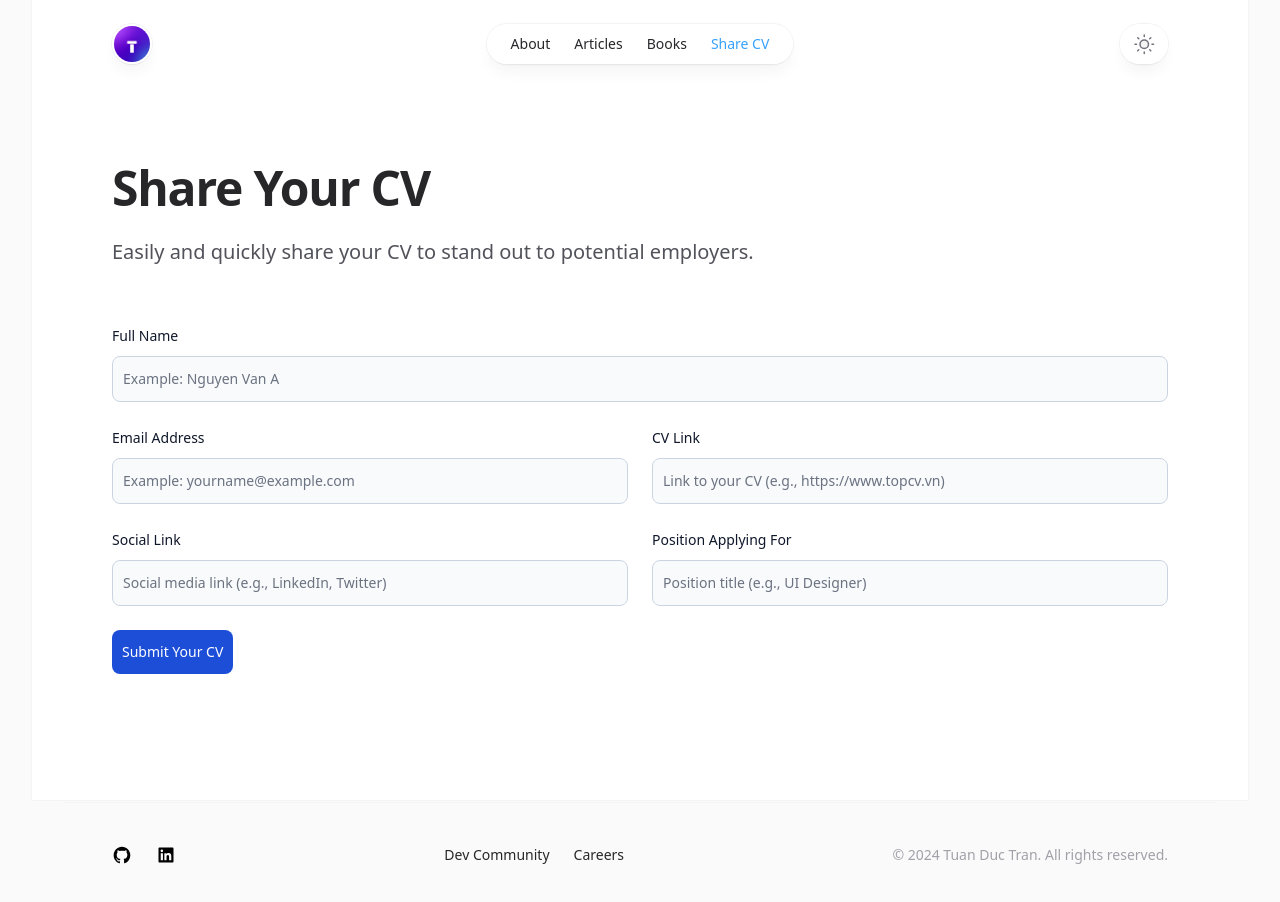
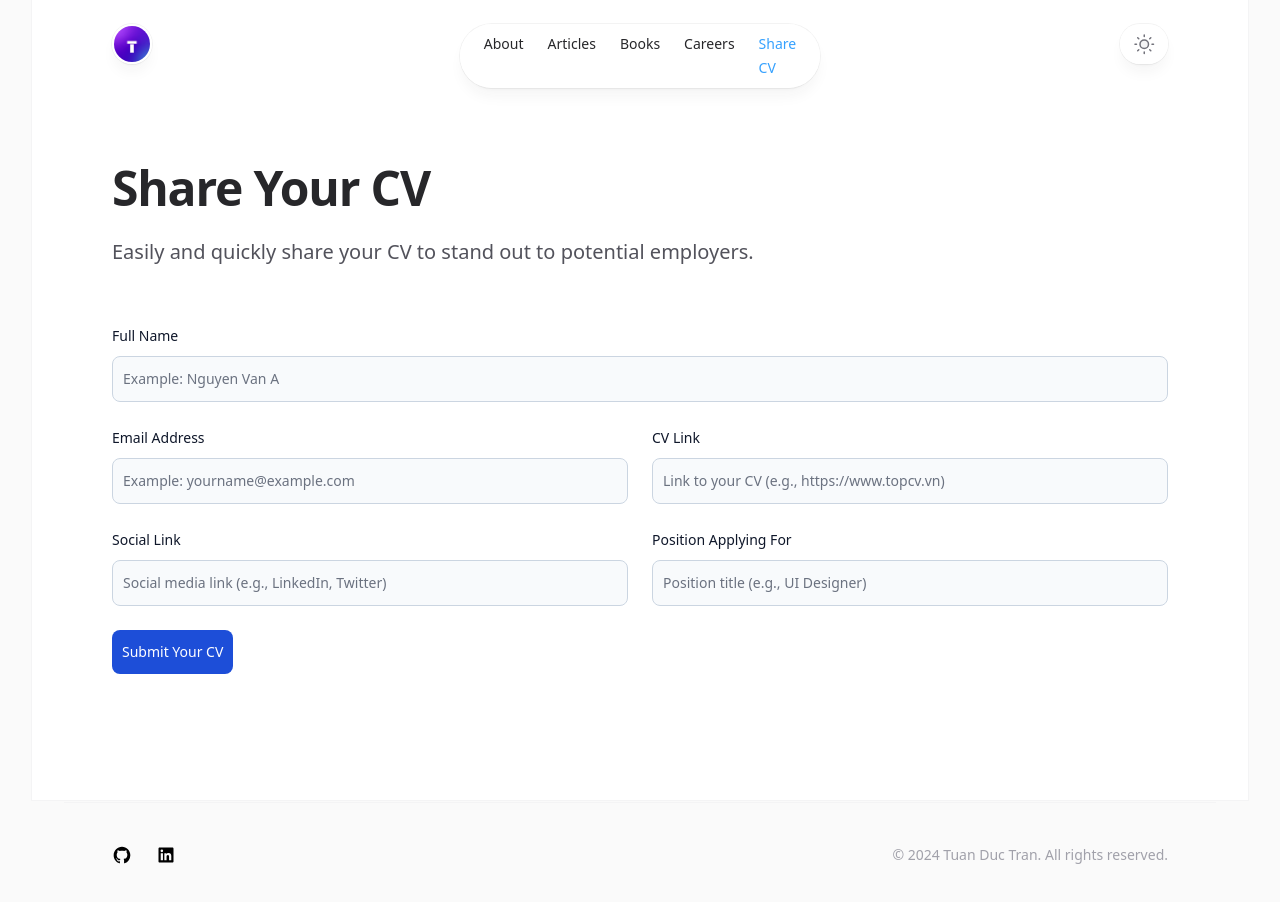
Before and after one commit to tuanductran/site, a Next.js app: page /share-cv in a window 1280 px wide. Shown: the top 902 px of the page. Built offline with nearby package versions, Linux system fonts and the light colour scheme.

Commit message:
[1cfe7e2] Performance

```diff
--- a/app/articles/[slug]/page.tsx
+++ b/app/articles/[slug]/page.tsx
@@ -25,7 +25,7 @@ export async function generateMetadata({
   } = post
 
   const canonicalUrl = `${siteConfig.siteURL}/articles/${slug}`
-  const ogImageUrl = `${siteConfig.apiURL}/og?title=${title}`
+  const ogImageUrl = `${siteConfig.apiURL}/og?title=${encodeURIComponent(title)}`
 
   return {
     alternates: {
--- a/app/articles/page.tsx
+++ b/app/articles/page.tsx
@@ -17,7 +17,7 @@ export const metadata: Metadata = {
     type: 'website',
     images: [
       {
-        url: `${siteConfig.apiURL}/og?title=Articles`,
+        url: `${siteConfig.apiURL}/og?title=${encodeURIComponent('Articles')}`,
         width: 1200,
         height: 630,
         alt: 'Articles',
@@ -27,7 +27,7 @@ export const metadata: Metadata = {
   twitter: {
     title: 'Articles',
     description: 'Explore all your articles in one place',
-    images: [`${siteConfig.apiURL}/og?title=Articles`],
+    images: [`${siteConfig.apiURL}/og?title=${encodeURIComponent('Articles')}`],
     card: 'summary_large_image',
     creator: '@tuanducdesigner',
     site: '@tuanducdesigner',
--- a/app/books/page.tsx
+++ b/app/books/page.tsx
@@ -17,7 +17,7 @@ export const metadata: Metadata = {
     type: 'website',
     images: [
       {
-        url: `${siteConfig.apiURL}/og?title=Books`,
+        url: `${siteConfig.apiURL}/og?title=${encodeURIComponent('Books')}`,
         width: 1200,
         height: 630,
         alt: 'Books',
@@ -27,7 +27,7 @@ export const metadata: Metadata = {
   twitter: {
     title: 'Books',
     description: 'Explore our extensive collection of books',
-    images: [`${siteConfig.apiURL}/og?title=Books`],
+    images: [`${siteConfig.apiURL}/og?title=${encodeURIComponent('Books')}`],
     card: 'summary_large_image',
     creator: '@tuanducdesigner',
     site: '@tuanducdesigner',
--- a/app/components/Article.tsx
+++ b/app/components/Article.tsx
@@ -33,7 +33,7 @@ export function ArticleWithImage({ article }: Props) {
       >
         <div className="relative aspect-video overflow-hidden rounded-2xl ring-1 ring-inset ring-zinc-900/10 dark:ring-white/10 sm:aspect-[2/1] lg:aspect-square lg:w-64 lg:shrink-0">
           <Image
-            src={`${siteConfig.apiURL}/og?title=${article.title}`}
+            src={`${siteConfig.apiURL}/og?title=${encodeURIComponent(article.title)}`}
             alt={article.title}
             className="absolute inset-0 size-full object-cover transition duration-150 group-hover:scale-105"
             width={1200}
--- a/app/components/Footer.tsx
+++ b/app/components/Footer.tsx
@@ -3,7 +3,6 @@ import type { ElementType } from 'react'
 
 import { Container } from './Container'
 import Link from './Link'
-import { NavLink } from './Navigation'
 
 interface Props {
   href: string
@@ -37,17 +36,6 @@ export function Footer() {
                   />
                 ))}
               </div>
-              <div className="flex flex-wrap gap-6 text-sm font-medium text-zinc-800 dark:text-zinc-200">
-                {siteConfig.footerItems.map(item => (
-                  <NavLink
-                    key={item.name}
-                    href={item.href}
-                    title={item.name}
-                  >
-                    {item.name}
-                  </NavLink>
-                ))}
-              </div>
               <p className="text-sm text-zinc-400 dark:text-zinc-500">
                 &copy;
                 {' '}
--- a/app/components/Status.tsx
+++ b/app/components/Status.tsx
@@ -35,7 +35,7 @@ export const NotionStatus: FC<NotionStatusProps> = ({
   return (
     <ul className="hide-scrollbar mb-6 pb-[1px] flex-none min-w-full overflow-y-auto space-x-6 flex border-b dark:border-zinc-800/50">
       <Status
-        title="All"
+        title="All Status"
         isSelected={selectedStatus === null}
         onClick={() => setSelectedStatus(null)}
       />
--- a/app/components/Tags.tsx
+++ b/app/components/Tags.tsx
@@ -37,7 +37,7 @@ export const NotionTags: FC<NotionTagsProps> = ({
   return (
     <div className="mt-12 flex gap-2 hide-scrollbar overflow-x-auto">
       <Tag
-        title="All"
+        title="All Tags"
         isSelected={selectedTag === null}
         onClick={() => setSelectedTag(null)}
       />
--- a/app/data/index.tsx
+++ b/app/data/index.tsx
@@ -36,15 +36,12 @@ export const siteConfig: siteMetadata = {
     },
   ],
   desc: 'Chào mừng bạn đến với không gian của tôi! Tôi là Trần Tuấn Đức, một nhà phát triển Front-End với tình yêu dành cho Vue.js và Nuxt.js',
-  footerItems: [
-    { href: 'https://zalo.me/g/lgkrvf226', name: 'Dev Community' },
-    { href: 'https://tuanductran.site/careers', name: 'Careers' },
-  ],
   name: 'Tuan Duc Tran',
   navItems: [
     { href: '/about', name: 'About' },
     { href: '/articles', name: 'Articles' },
     { href: '/books', name: 'Books' },
+    { href: '/careers', name: 'Careers' },
     { href: '/share-cv', name: 'Share CV' },
   ],
   siteURL: 'https://tuanductran.site',
--- a/app/layout.tsx
+++ b/app/layout.tsx
@@ -25,7 +25,7 @@ export const metadata: Metadata = {
     type: 'website',
     images: [
       {
-        url: `${siteConfig.apiURL}/og?title=${siteConfig.name}`,
+        url: `${siteConfig.apiURL}/og`,
         width: 1200,
         height: 630,
         alt: siteConfig.name,
--- a/app/schema/index.ts
+++ b/app/schema/index.ts
@@ -21,7 +21,6 @@ export const siteConfig = z.strictObject({
   apiURL: z.string(),
   booksIems: z.array(WithImagesSchema),
   desc: z.string(),
-  footerItems: z.array(WithLinksSchema),
   name: z.string(),
   navItems: z.array(WithLinksSchema),
   siteURL: z.string(),
```
